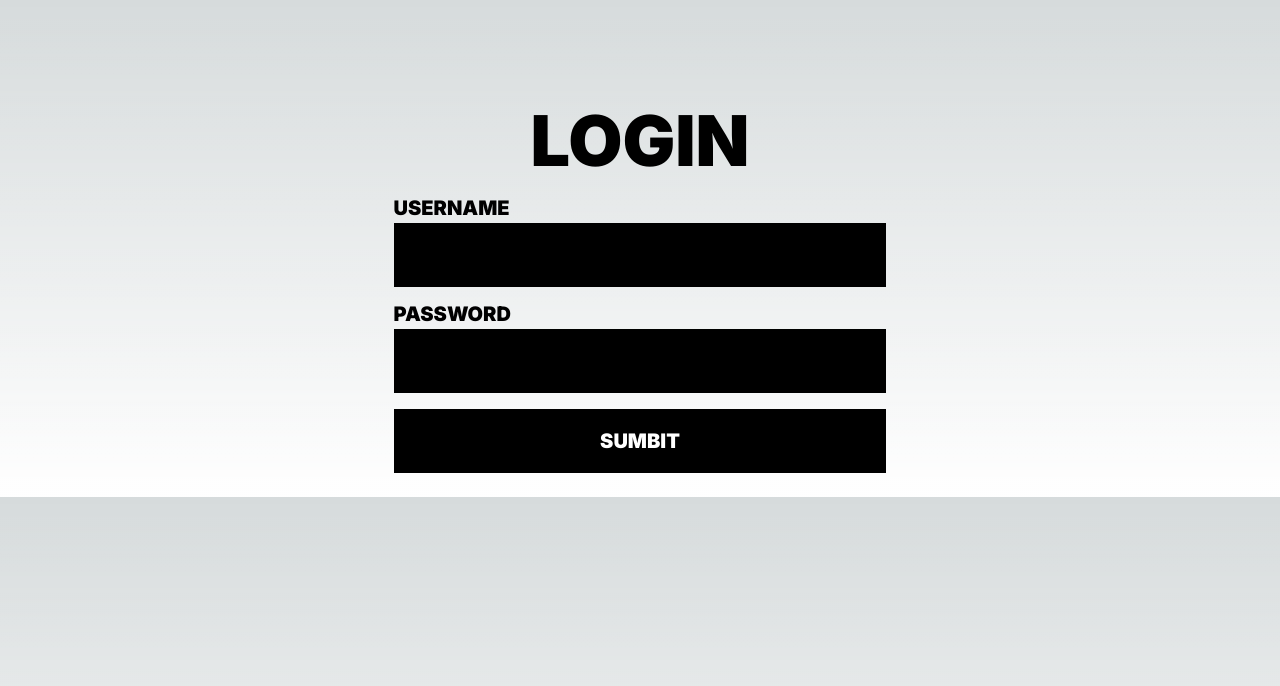
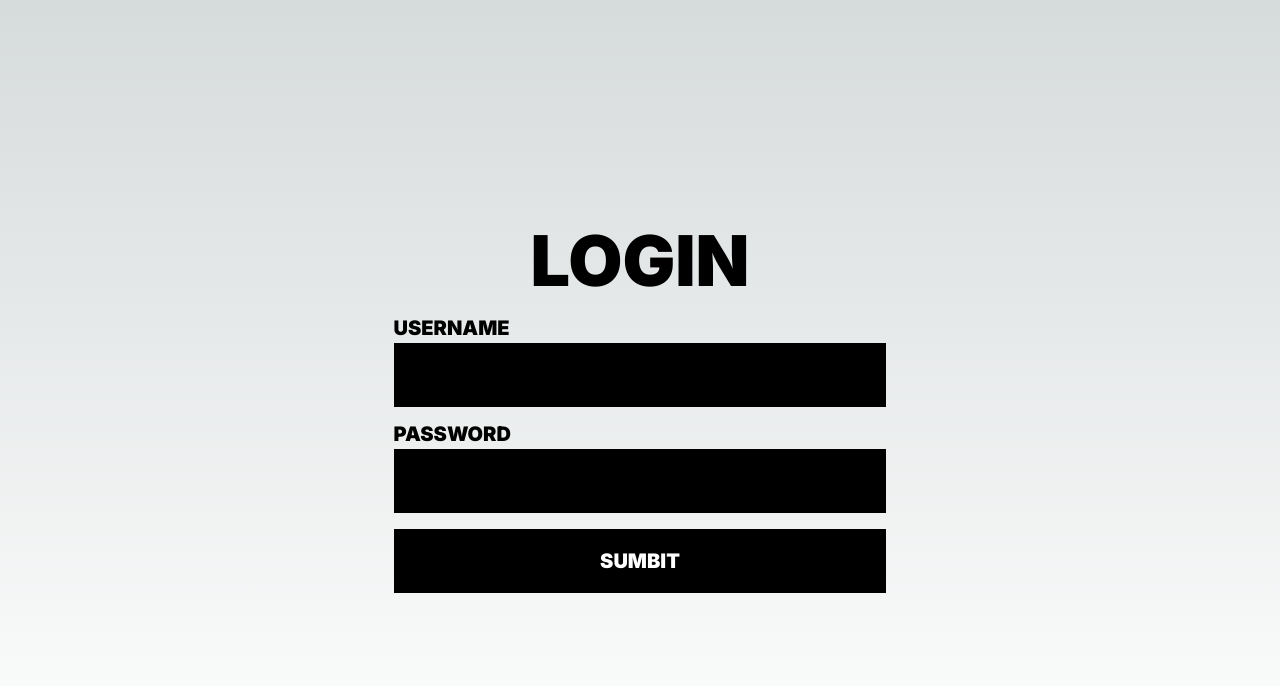
Before and after one commit to gokhanozdemir/1222inparis, a Next.js app: page /login in a window 1280 px wide. Shown: the top 686 px of the page. Built offline with nearby package versions, Linux system fonts and the light colour scheme.

Commit message:
background color change

```diff
--- a/src/app/globals.css
+++ b/src/app/globals.css
@@ -10,9 +10,7 @@
 
 @media (prefers-color-scheme: dark) {
   :root {
-    --foreground-rgb: 255, 255, 255;
-    --background-start-rgb: 0, 0, 0;
-    --background-end-rgb: 0, 0, 0;
+
   }
 }
 
--- a/src/app/login/page.js
+++ b/src/app/login/page.js
@@ -17,7 +17,7 @@ function Login() {
   };
   return (
 
-    <div className="flex mt-16 flex-col ">
+    <div className="flex  h-screen justify-center flex-col ">
       <form
         onSubmit={handleSubmit}
         className=" items-center flex flex-col p-6 font-black"
```
